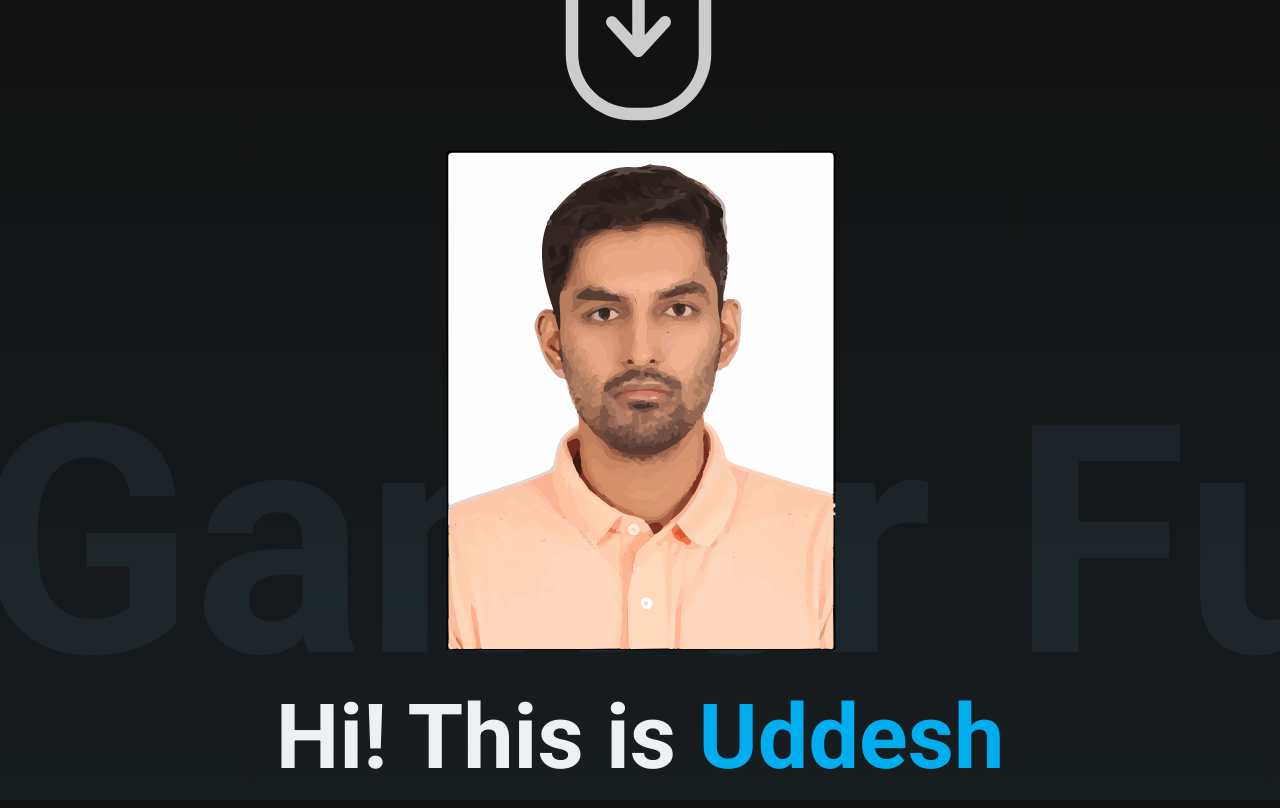
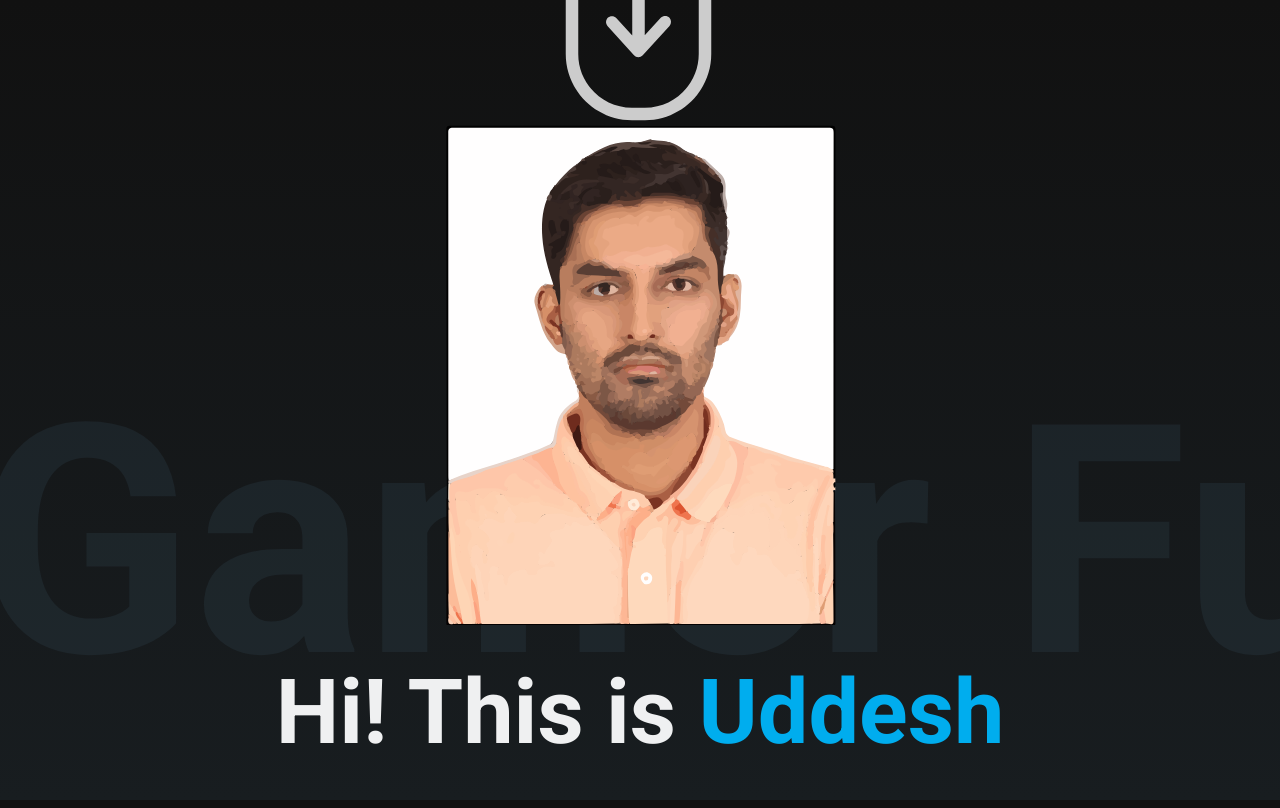
Before and after one commit to uddeshsingh/portfolio, a React (Vite) app: page / in a window 1280 px wide. Shown: the part 420-1228 px from the top of the page. Built offline with nearby package versions, Linux system fonts and the light colour scheme.

Commit message:
Updated Hero Margin - 125

```diff
--- a/src/Components/Hero/Hero.css
+++ b/src/Components/Hero/Hero.css
@@ -8,7 +8,7 @@
     z-index: -1;
 }
 .hero img{
-    margin-top: 150px;
+    margin-top: 125px;
     z-index: 2;
 }
 
```
